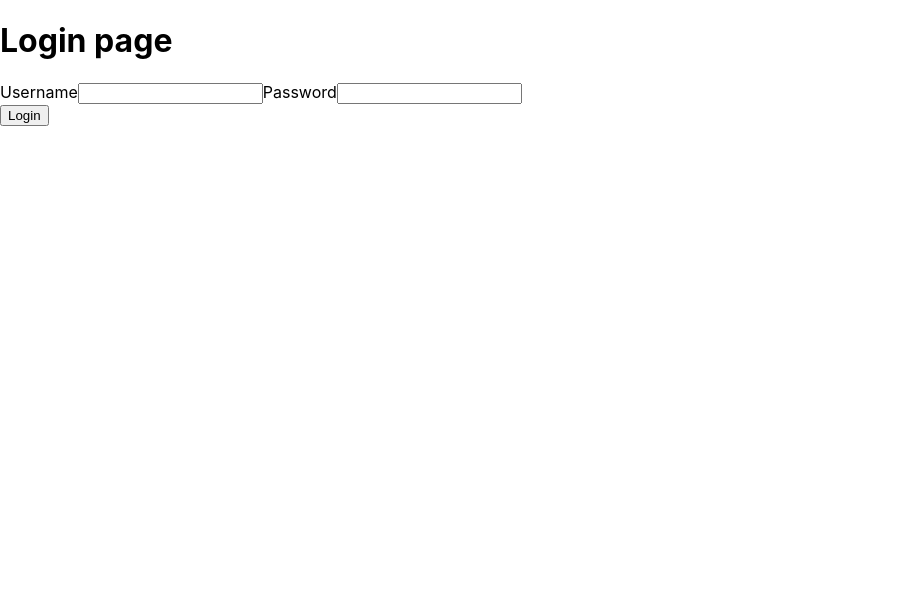
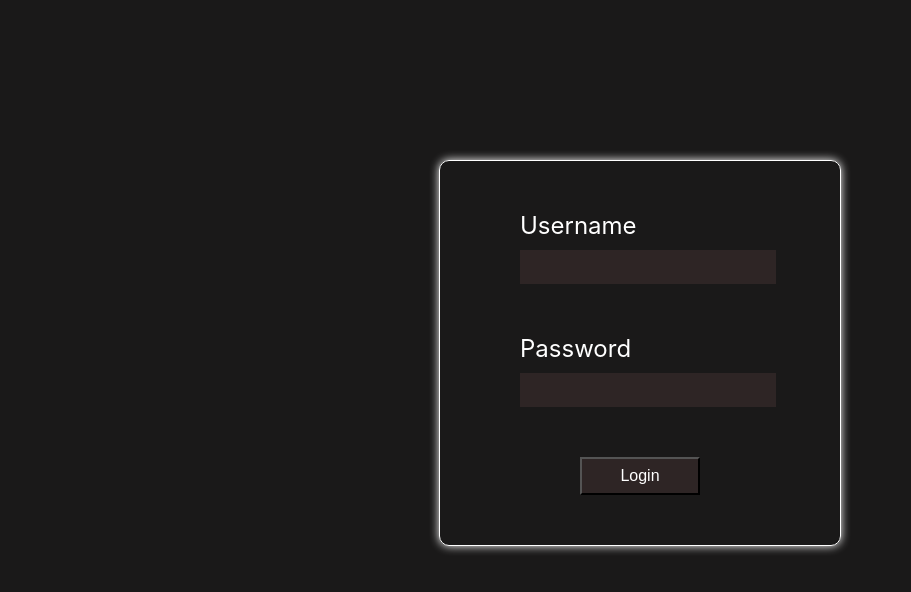
Before and after one commit to Siedem7/MedicalDataAnalysis, a React (Create React App) app in the folder frontend/: page /login in a window 1280 px wide. Shown: the top 592 px of the page, without its empty margins (0-911 px from the left). Built offline with nearby package versions, Linux system fonts and the light colour scheme.

Commit message:
Added css file to /login path.

```diff
--- /dev/null
+++ b/frontend/src/Login/login.css
@@ -0,0 +1,44 @@
+.container{
+    margin: 20vh auto;
+    width: 30vw;
+    border: 1px solid #ffffff;
+    border-radius: 10px;
+    box-shadow: 0 0 10px #ffffff;
+    font-size: 24px;
+    min-width: 400px;
+    max-width: 700px;
+}
+
+label, input {
+    width: 100%;
+}
+
+label{
+    margin-bottom: 10px;
+}
+
+input {
+    padding: 0.5em;
+    background-color:#2e2525;
+    color:#ffffff;
+    border: none;
+    font-size: 16px;
+}
+
+button {
+    width: 50%;
+    background-color: #2e2525;
+    color: #ffffff;
+    padding: 0.5em;
+    margin: 0 auto;
+    font-size: 16px;
+}
+
+label, input, button{
+    display: block;
+}
+
+.input-line{
+   width: 60%;
+   margin: 50px auto;
+}
--- a/frontend/src/Login/login.tsx
+++ b/frontend/src/Login/login.tsx
@@ -1,6 +1,7 @@
 import React from 'react'
 
 import { loginForm } from '../Utils/ApiUtils'
+import './login.css'
 
 export default function Login() {
   const [username, setUsername] = React.useState('')
@@ -8,14 +9,21 @@ export default function Login() {
 
   return (
    <>
-    <h1>Login page</h1>
+    <div className="container">
       <form>
+        <div className="input-line">
          <label htmlFor="username">Username</label>
          <input type="text" id="username" name="username" value={username} onChange={(text) => setUsername(text.target.value)} />
+        </div>
+        <div className="input-line">
           <label htmlFor="password">Password</label>
           <input type="password" id="password" name="password" value={password} onChange={(text) => setPassword(text.target.value)}  />
+        </div>
       </form>
+      <div className="input-line">
         <button onClick={() => loginForm(username, password)}>Login</button>
+      </div>
+    </div>
    </>
   )
 
--- a/frontend/src/index.css
+++ b/frontend/src/index.css
@@ -5,6 +5,9 @@ body {
     sans-serif;
   -webkit-font-smoothing: antialiased;
   -moz-osx-font-smoothing: grayscale;
+
+  color: #ffffff;
+  background-color: #1a1919;
 }
 
 code {
```
Also changed, not shown: frontend/src/App.css (line endings or trailing spaces). Lines whose indentation alone changed are shown as unchanged.
